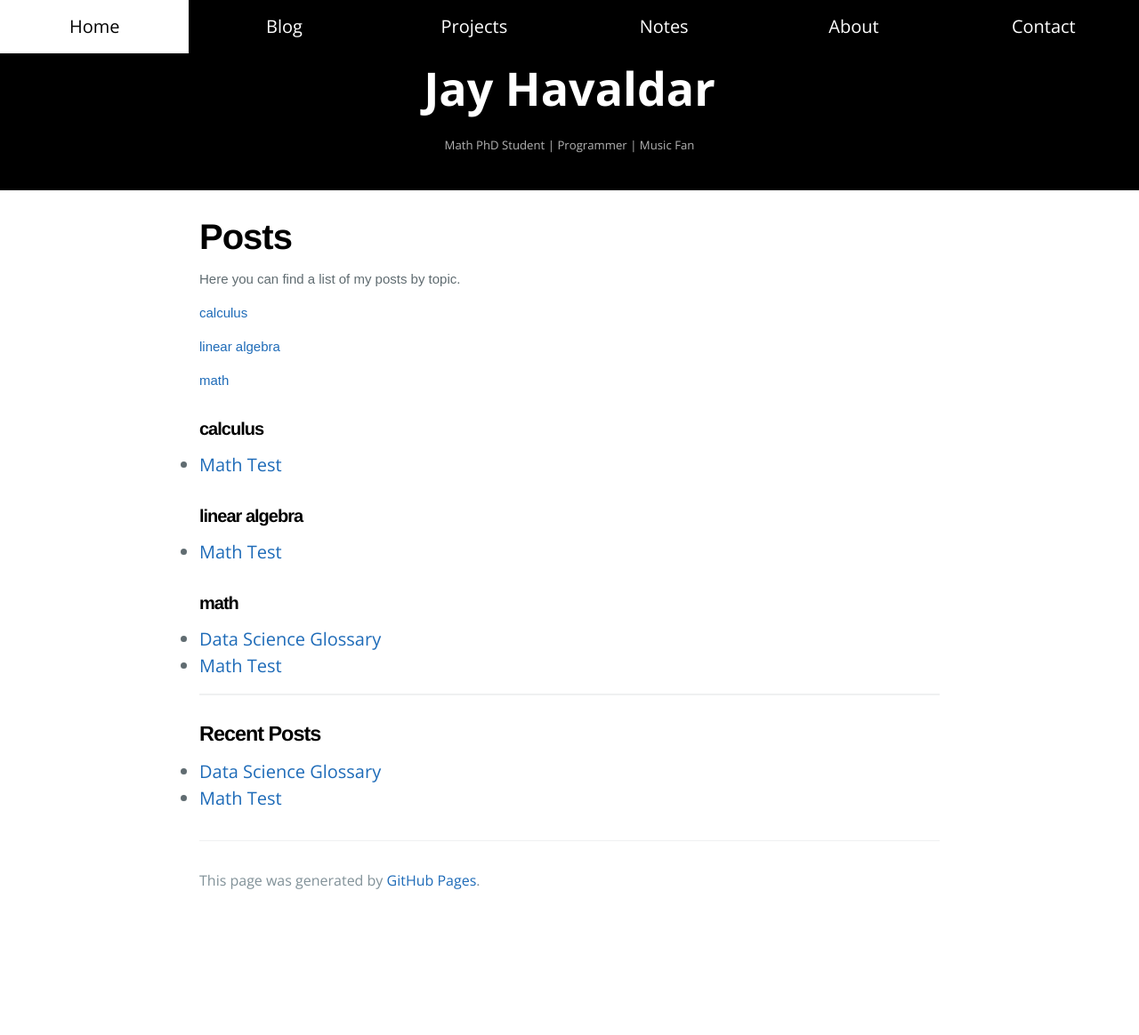
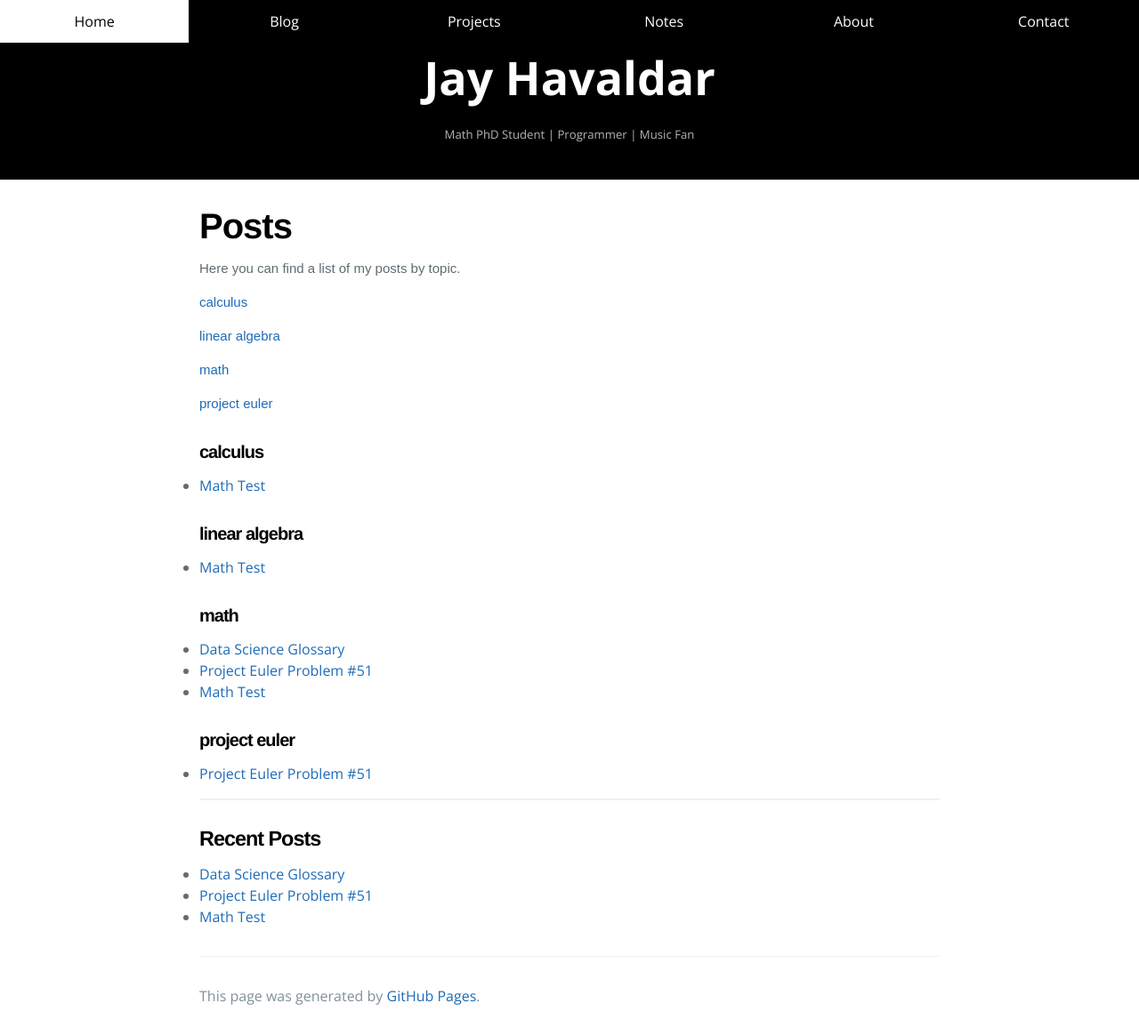
Before and after one commit to jhavaldar/jhavaldar.github.io, a Jekyll site: the page built from posts.md, in a window 1280 px wide. Shown: the whole page at 89% size. Built offline with Jekyll 4.4.1, drawn with Linux system fonts in a browser that asks for light colours; some web fonts are replaced; before the commit the page ends 1034 px from its top, so only the background shows below that; part of the change alters nothing that is shown.

Commit message:
Project Euler Post

````diff
--- /dev/null
+++ b/_posts/2017-06-24-pe51.md
@@ -0,0 +1,141 @@
+---
+layout: post
+title: "Project Euler Problem #51"
+date:   2017-06-21
+mathjax: true
+tags: [math, project euler]
+---
+
+# Project Euler 51: Prime Digit Replacements
+
+I'm a fan of Project Euler, the collection of math / programming problems. My goal is to eventually get to 100 problems solved -- I'm at 72 right now, so here's another one, or at least my process behind solving it.
+
+## Problem Statement
+
+>By replacing the 1st digit of the 2-digit number *3, it turns out that six of the nine possible values: 13, 23, 43, 53, 73, and 83, are all prime.
+
+>By replacing the 3rd and 4th digits of 56**3 with the same digit, this 5-digit number is the first example having seven primes among the ten generated numbers, yielding the family: 56003, 56113, 56333, 56443, 56663, 56773, and 56993. Consequently 56003, being the first member of this family, is the smallest prime with this property.
+
+>Find the smallest prime which, by replacing part of the number (not necessarily adjacent digits) with the same digit, is part of an eight prime value family.
+
+## Brute Force Solution
+
+Suppose we have an $n$ digit number, as in the first sentence in the problem statement. Then, we can choose any set of digits, and replace this set in the number with the digits from $1$ through $9$, yielding $9$ new numbers. The brute force solution would take a look at each of the $n$ digit numbers, and check if each is prime.
+
+For an $n$ digit number (of which there are $9*10^{n-1}$), we have $2^{n}$ subsets of digits we can choose; for each of these subsets, we have a constant $9$ or $10$ numbers in the family (depending on  whether the first digit is included in the set), and we have to check all of these elements for primality. You can imagine this is not ideal, since these numbers grow very quickly. To check all $n=7$ digit numbers, we would need to do $126$ million primality checks. But we can make some improvements.
+
+## Improvements
+
+First, note that we don't want to be checking two numbers in the same family. For the above example, we don't need to check both $56003$ and $56113$ -- we only need to return the smallest member of the family. In an $8$ prime value family, the repeated digit is either $0$,$1$, or $2$. This already reduces the amount of work we have to do by a factor of 3.
+
+Furthermore, we can use some tricks about divisibility rules for numbers less than $10$. How many you want to use is up to you, and of course there are diminishing returns, but here they all are (other than $7$; look that one up, it's pretty convoluted and not really worth the effort in my opinion).
+
+| Number | Rule |
+| ------ | ----------- |
+| $2$   | Last digit is even |
+| $3$   | Digit sum is divisible by $3$ |
+| $4$    | Last two digits is divisible by $4$|
+| $5$    | Last digit is $0$ or $5$|
+| $6$    | Divisible by $2$ and $3$|
+| $8$    | Last three digits is divisible by $8$|
+| $9$    | Digit sum divisible by $9$ |
+| ------ | ----------- |
+
+
+Suppose the sum of the digits (ignoring the ones that will be replaced) is $d$. Then if we replace only one digit, the digit sum of each member of the family will be: $d, d+1, d+2, d+3, ..., d+9$. What happens when we consider each of these modulo, for example $3$? How many will give us $0$ modulo $3$, yielding a composite number?
+
+We place each of the $10$ generated digit sums and place it in box depending on its remainder modulo $3$; two boxes have $3$ elements and one box has $4$ elements. By the pigeonhole principle, we have at most $7$ prime members of the family. We can calculate the remainder of each of the elements of the family using Python:
+
+```python
+# If we replace n digits of a number, return how many of the resulting 10 digit sums is 0 modulo 3?
+def digit_sums(n):
+  dig_sum = list(map(lambda x: n*x % 3, range(10))) # Calculate the sum of n copies of each digit, mod 3
+  buckets = [0,0,0]
+  for elt in dig_sum:
+    buckets[elt] += 1
+  return (buckets)
+
+for i in range(1,7):
+  print str(i) + ": " + str(digit_sums(i))
+```
+And our results are here:
+
+```python
+1: [4, 3, 3]
+2: [4, 3, 3]
+3: [10, 0, 0]
+4: [4, 3, 3]
+5: [4, 3, 3]
+6: [10, 0, 0]
+```
+
+So this tells us that the number of repeated digits is a multiple of 3; and this means that in order to get a composite number, we need the sum of the remaining digits to be something other than a multiple of 3.
+
+It's very unlikely to have a four digit number satisfying our criteria. First, note that the last digit cannot be one that is replaced, since if that were the case we would end up with at least $5$ even numbers in the family. Therefore, the first $3$ digits are all replaced; since we cannot choose $0$, we are left with the following choices:
+
+```
+111x, where x 1 or 7
+```
+It isn't hard to check (even by hand) that there are no results satisfying these criteria.
+
+To sum up, our search is through the following candidates:
+* $5$ or $6$ digits, $3$ of which are replaced
+* The final digit is not replaced
+* If the first digit is replaced, it is not 0
+* The sum of the remaining digits is not divisible by 3
+
+## Writing Some Code
+
+We first start with a Python function to generate for a given number and set of elements to be replaced, the number of primes in the family.
+
+```python
+# Given a number, and an array of digit indices, generate the number of primes in its family.
+def generate_family(n, arr):
+  family = []
+  digs = [x for x in str(n)] # Array of digits
+  enum = range(0,10)
+  if arr[0] == 0: # You can't end up with a smaller digit number!
+    enum = range(1,10)
+  # Loop which generates the family
+  for i in enum:
+    for index in arr:
+      digs[index] = str(i);
+    family.append(int("".join(digs)))
+  # Functional programming! Going right to left: first, map each element to a boolean
+  # value indicating whether it is prime; second, filter for the true elements; last, count
+  # the size of the list
+  return len(filter(lambda x: x, list(map(lambda x: is_prime(x), family))))
+```
+
+And finally, using this function as a black box, we generate a list of $n$ digit candidates by running through all the possible $n-3$ digit substrings (excepting the ones which are mutliples of $3$) and for each such substring and a subset of digits to be replaced, find the number of primes in the family. Our program returns the first prime family with 8 or more members.
+
+```python
+def generate_candidates(n):
+  # Calculates all n choose 3 subsets of elements to be replaced.
+  subsets = list(itertools.combinations(range(0,n), 3))
+  # Calculates all the n-3 digit numbers which are not divisible by 3
+  rest = list(filter(lambda x: x%3 != 0, range(10**(n-3), 10**(n-2))))
+  for elt in rest:
+    digs = [int(x) for x in str(elt)] # Array of digits
+    for subset in subsets:
+      # Calculate an empty n digit number
+      arr = [0] * n
+      index = 0
+      for num in range(0,n):
+        if num in subset:
+          arr[num] = 1
+        else:
+          arr[num] = digs[index]
+          index += 1
+      num = "".join(map(lambda x: str(x), arr))
+      if generate_family(num, subset) > 7:
+        return num
+
+print generate_candidates(4) # None
+print generate_candidates(5) # None
+print generate_candidates(6) # 121313
+```
+
+And we are done!
+
+---
--- a/_sass/jekyll-theme-cayman.scss
+++ b/_sass/jekyll-theme-cayman.scss
@@ -144,6 +144,7 @@ ul  {
  padding-left:0;
 }
 ul li  {
+  font-size: 0.8em;
 }
 
 .primary-nav {
````
